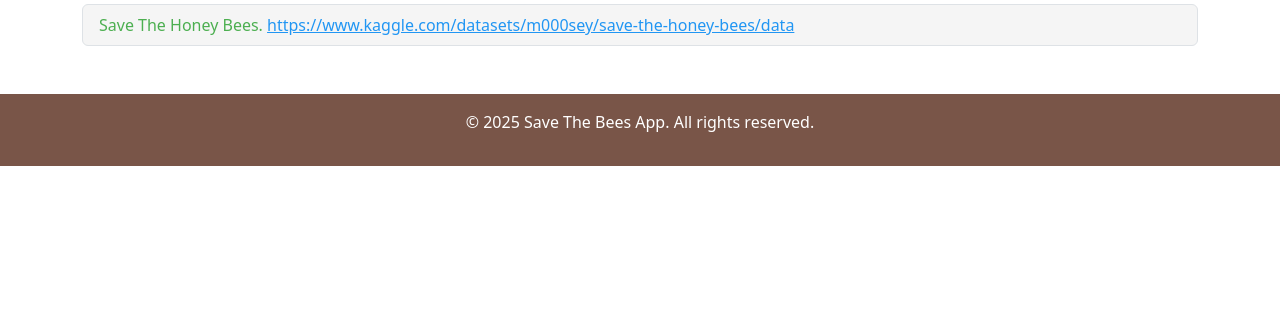
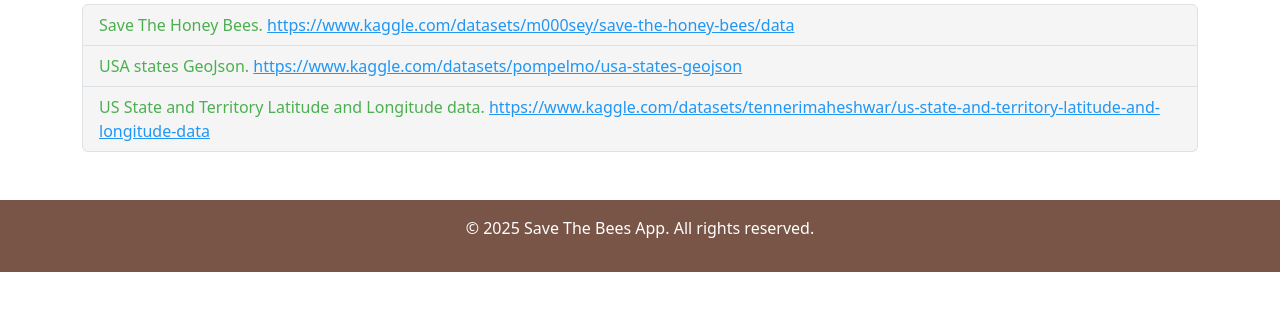
Before and after one commit to Shlwxz/Project-3-Group-1, a plain HTML site: page ed/app/templates/works_cited.html in a window 1280 px wide. Shown: the part 344-654 px from the top of the page. Drawn offline with nearby package versions, Linux system fonts and the light colour scheme.

Commit message:
added slides and write up

```diff
--- a/ed/app/templates/works_cited.html
+++ b/ed/app/templates/works_cited.html
@@ -113,6 +113,8 @@
         <h2>References</h2>
         <ul class="list-group">
             <li class="list-group-item">Save The Honey Bees. <a href="https://www.kaggle.com/datasets/m000sey/save-the-honey-bees/data" target="_blank">https://www.kaggle.com/datasets/m000sey/save-the-honey-bees/data</a></li>
+            <li class="list-group-item">USA states GeoJson. <a href="https://www.kaggle.com/datasets/pompelmo/usa-states-geojson" target="_blank">https://www.kaggle.com/datasets/pompelmo/usa-states-geojson</a></li>
+            <li class="list-group-item">US State and Territory Latitude and Longitude data. <a href="https://www.kaggle.com/datasets/tennerimaheshwar/us-state-and-territory-latitude-and-longitude-data" target="_blank">https://www.kaggle.com/datasets/tennerimaheshwar/us-state-and-territory-latitude-and-longitude-data</a></li>
         </ul>
     </section>
 
```
Also changed, not shown: 2 other files.
